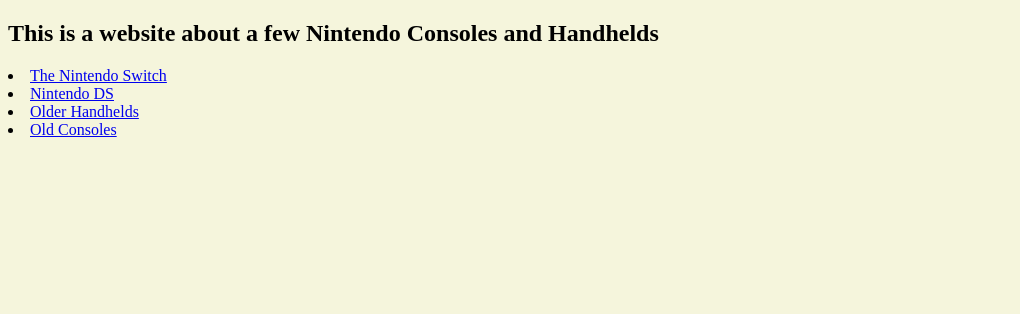
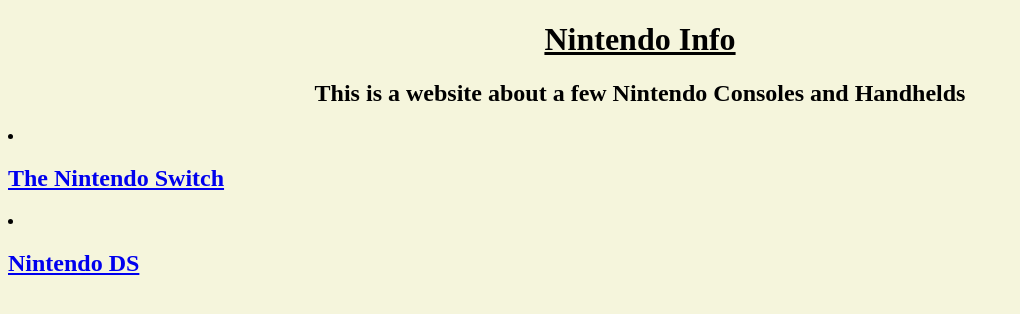
Before and after one commit to RohanMuppirala/nintendo-info, a plain HTML site: page index.html in a window 1280 px wide. Shown: the whole page, without its empty margins (0-1020 px from the left). Drawn offline with Linux system fonts and the light colour scheme.

Commit message:
Update index.html

```diff
--- a/index.html
+++ b/index.html
@@ -7,11 +7,10 @@
     <title>Document</title>
 </head>
 <body>
-        <h2>This is a website about a few Nintendo Consoles and Handhelds</h2>
-        <li><a href="nSwitch.html">The Nintendo Switch</a></li>
-        <li><a href="NDS.html">Nintendo DS</a></li>
-        <li><a href="OldHandHelds.html">Older Handhelds</a></li>
-        <li><a href="OldConsoles.html">Old Consoles</a></li>
+        <h1 class = "center"><u>Nintendo Info</u></h1>
+        <h2 class = "center">This is a website about a few Nintendo Consoles and Handhelds</h2>
+        <li><h2><a href="nSwitch.html">The Nintendo Switch</a></h2></li>
+        <li><h2><a href="NDS.html">Nintendo DS</a></h2></li>
     </ul>
 </body>
 </html>
```
